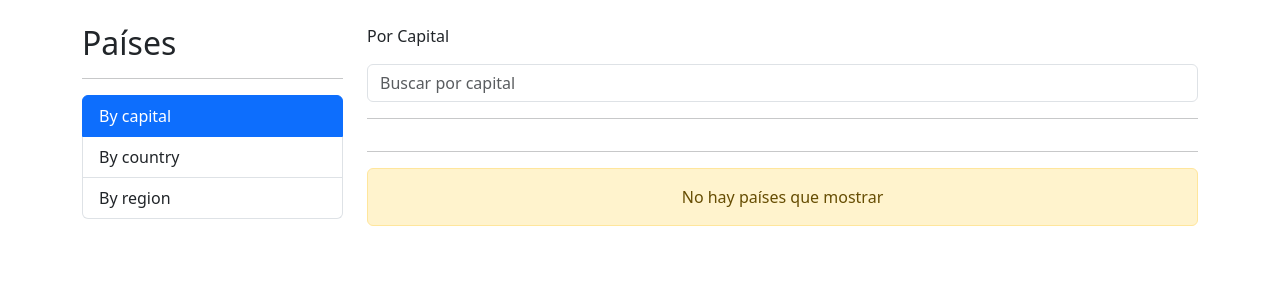
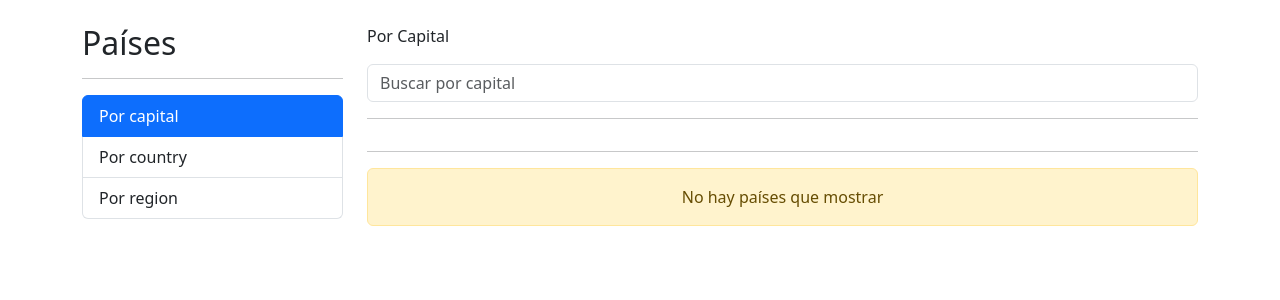
Before and after one commit to AngelTravieso/angular-country-app, an Angular app: page /countries/by-capital in a window 1280 px wide. Shown: the top 300 px of the page. Built offline with nearby package versions, Linux system fonts and the light colour scheme.

Commit message:
Cambiar nombres de opciones del sidebar

```diff
--- a/src/app/shared/components/sidebar/sidebar.component.html
+++ b/src/app/shared/components/sidebar/sidebar.component.html
@@ -33,19 +33,19 @@
   <li routerLink="countries/by-capital"
     routerLinkActive="active"
     class="list-group-item">
-    By capital
+    Por capital
   </li>
 
   <li routerLink="countries/by-country"
     routerLinkActive="active"
     class="list-group-item">
-    By country
+    Por country
   </li>
 
   <li routerLink="countries/by-region"
     routerLinkActive="active"
     class="list-group-item">
-    By region
+    Por region
   </li>
 
 </ul>
```
